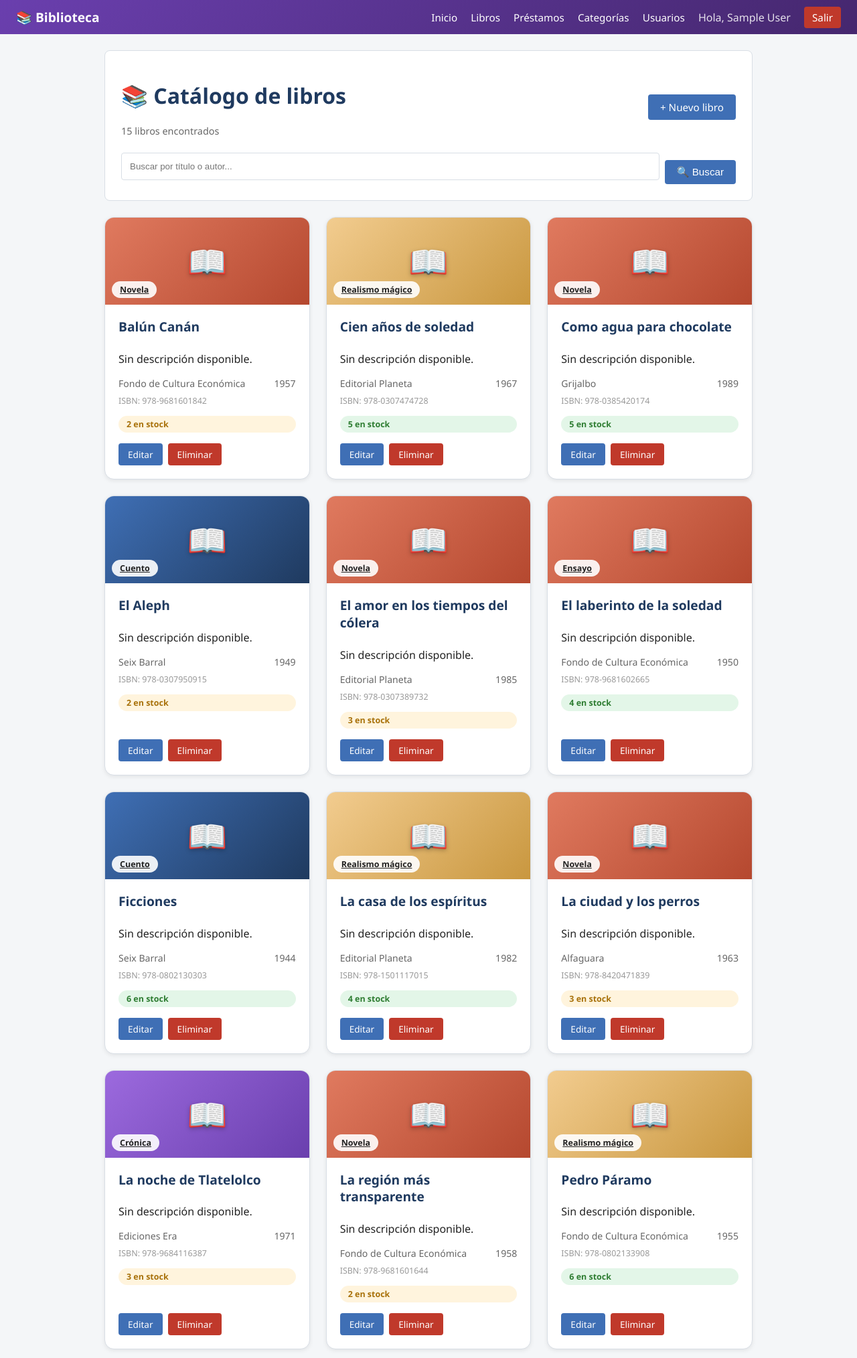
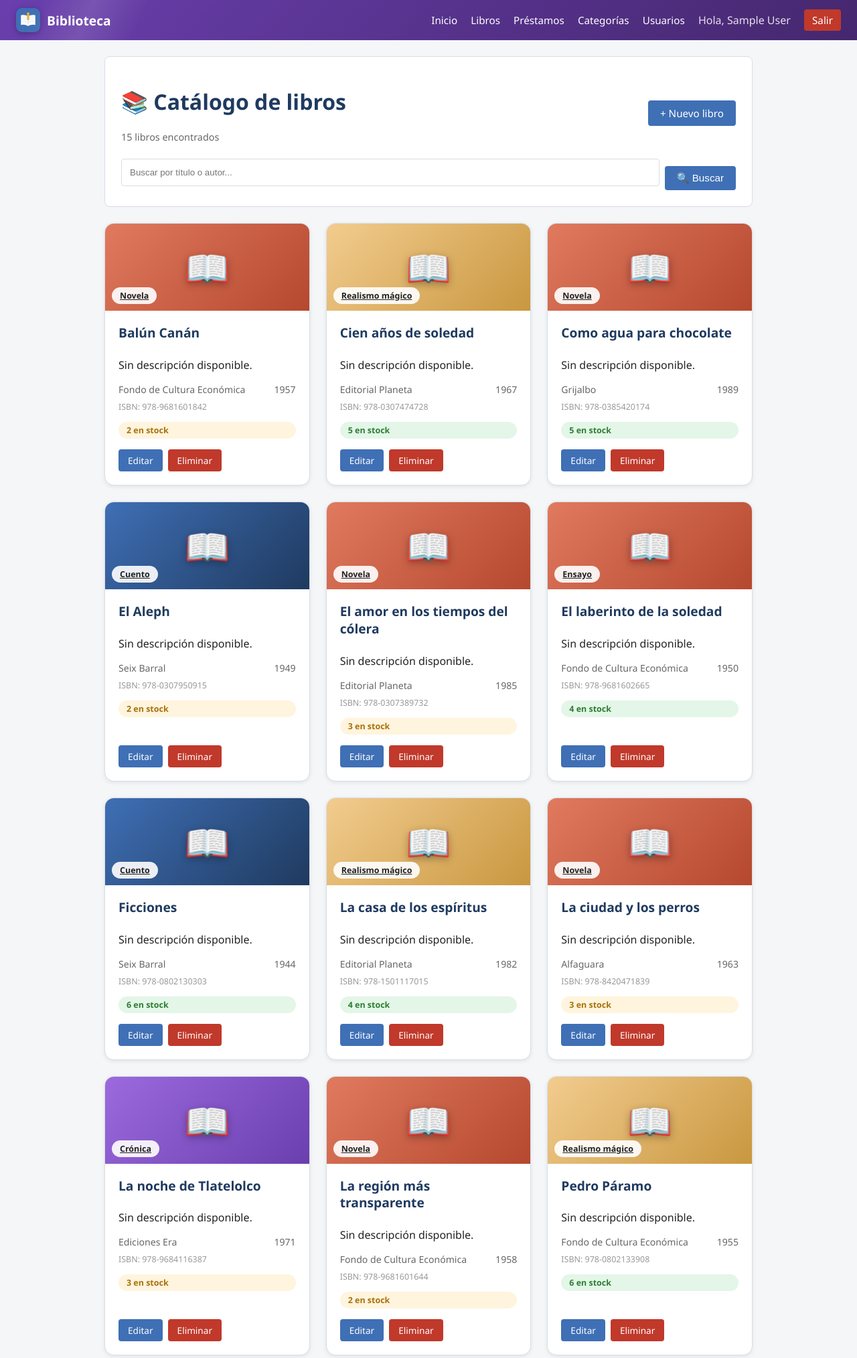
Before and after one commit to Emanuel0933/biblioteca, a PHP site: page /libros.php in a window 1280 px wide. Shown: the top 2028 px of the page at 67% size. Run offline with PHP 8.4, Linux system fonts and the light colour scheme; the visitor is signed in with stand-in values (Sample User, id 1); data comes from the database, SQL or seed files in the repository.

Commit message:
imagenes del libro

```diff
--- a/includes/header.php
+++ b/includes/header.php
@@ -8,7 +8,28 @@
 </head>
 <body>
 <header class="topbar">
-    <a href="inicio.php" class="brand">📚 Biblioteca</a>
+    <a href="inicio.php" class="brand">
+        <svg width="36" height="36" viewBox="0 0 64 64" class="logo-svg">
+            <defs>
+                <linearGradient id="gradoLogo" x1="0" y1="0" x2="64" y2="64">
+                    <stop offset="0" stop-color="#3f6fb5"/>
+                    <stop offset="1" stop-color="#6a3fae"/>
+                </linearGradient>
+            </defs>
+            <rect width="64" height="64" rx="16" fill="url(#gradoLogo)"/>
+            <path d="M32 22 C26 18 17 17 13 19 L13 45 C17 43 26 44 32 48 C38 44 47 43 51 45 L51 19 C47 17 38 18 32 22 Z" fill="#fff"/>
+            <path d="M32 22 L32 48" stroke="#c9d6ea" stroke-width="1.5"/>
+            <path d="M17 24 C21 23 26 23 30 26" stroke="#c9d6ea" stroke-width="1.3" fill="none" stroke-linecap="round"/>
+            <path d="M17 30 C21 29 26 29 30 32" stroke="#c9d6ea" stroke-width="1.3" fill="none" stroke-linecap="round"/>
+            <path d="M17 36 C21 35 26 35 30 38" stroke="#c9d6ea" stroke-width="1.3" fill="none" stroke-linecap="round"/>
+            <path d="M34 26 C38 23 43 23 47 24" stroke="#c9d6ea" stroke-width="1.3" fill="none" stroke-linecap="round"/>
+            <path d="M34 32 C38 29 43 29 47 30" stroke="#c9d6ea" stroke-width="1.3" fill="none" stroke-linecap="round"/>
+            <path d="M34 38 C38 35 43 35 47 36" stroke="#c9d6ea" stroke-width="1.3" fill="none" stroke-linecap="round"/>
+            <rect x="29" y="12" width="6" height="17" fill="#f2b134"/>
+            <path d="M29 29 L35 29 L32 33 Z" fill="#c9902b"/>
+        </svg>
+        <span>Biblioteca</span>
+    </a>
     <?php if (estaAutenticado()): ?>
         <nav>
             <a href="inicio.php">Inicio</a>
--- a/public/css/style.css
+++ b/public/css/style.css
@@ -713,3 +713,109 @@ button:hover, .btn:hover { background: var(--azul); }
 
 .badge-admin { background: #fdecea; color: var(--rojo); }
 .badge-usuario { background: #e8eefc; color: var(--azul-claro); }
+
+
+
+/* ---- Logo ---- */
+.brand {
+  display: flex;
+  align-items: center;
+  gap: 10px;
+}
+
+.logo-svg {
+  filter: drop-shadow(0 2px 4px rgba(0,0,0,0.25));
+}
+
+/* ---- Brillo en el encabezado (topbar) ---- */
+.topbar {
+  position: relative;
+  overflow: hidden;
+}
+
+.topbar::after {
+  content: "";
+  position: absolute;
+  top: -50%;
+  left: -20%;
+  width: 60%;
+  height: 200%;
+  background: linear-gradient(115deg, transparent 40%, rgba(255,255,255,0.12) 50%, transparent 60%);
+  pointer-events: none;
+}
+
+/* ---- Brillo/resplandor en el hero de Inicio ---- */
+.hero {
+  position: relative;
+  overflow: hidden;
+}
+
+.hero::before {
+  content: "";
+  position: absolute;
+  top: -60%;
+  right: -10%;
+  width: 320px;
+  height: 320px;
+  background: radial-gradient(circle, rgba(255,255,255,0.18) 0%, transparent 70%);
+  pointer-events: none;
+}
+
+.hero::after {
+  content: "";
+  position: absolute;
+  bottom: -80%;
+  left: -5%;
+  width: 260px;
+  height: 260px;
+  background: radial-gradient(circle, rgba(255,255,255,0.10) 0%, transparent 70%);
+  pointer-events: none;
+}
+
+.hero > * {
+  position: relative;
+  z-index: 1;
+}
+
+/* ---- Efecto de brillo al pasar el mouse (tarjetas de libros, préstamos, categorías, usuarios) ---- */
+.libro-card, .prestamo-card, .categoria-card-admin, .categoria-card, .usuario-card {
+  position: relative;
+  overflow: hidden;
+}
+
+.libro-card::before,
+.prestamo-card::before,
+.categoria-card-admin::before,
+.categoria-card::before,
+.usuario-card::before {
+  content: "";
+  position: absolute;
+  top: 0;
+  left: -75%;
+  width: 50%;
+  height: 100%;
+  background: linear-gradient(115deg, transparent 0%, rgba(255,255,255,0.35) 50%, transparent 100%);
+  transform: skewX(-20deg);
+  transition: left 0.6s ease;
+  pointer-events: none;
+}
+
+.libro-card:hover::before,
+.prestamo-card:hover::before,
+.categoria-card-admin:hover::before,
+.categoria-card:hover::before,
+.usuario-card:hover::before {
+  left: 130%;
+}
+
+/* ---- Ícono de portada genérico, más grande y con sombra ---- */
+.libro-portada-icono {
+  font-size: 3.4rem;
+  filter: drop-shadow(0 3px 6px rgba(0,0,0,0.3));
+}
+
+/* ---- Botones con leve brillo al pasar el mouse ---- */
+.btn, button {
+  position: relative;
+  overflow: hidden;
+}
```
